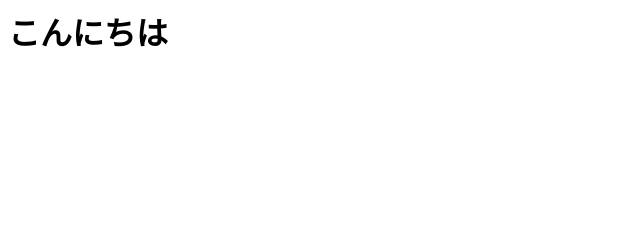
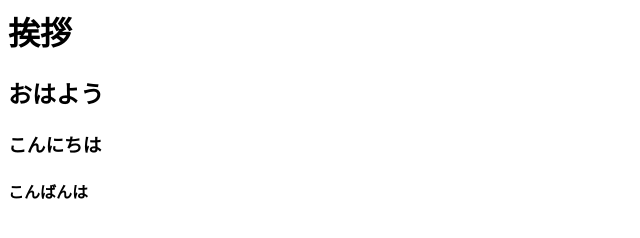
Before and after one commit to mkmkr/20190703-, a plain HTML site: page index.html in a window 1280 px wide. Shown: the whole page, without its empty margins (0-640 px from the left). Drawn offline with Linux system fonts and the light colour scheme.

Commit message:
Add HTML

```diff
--- a/index.html
+++ b/index.html
@@ -1,3 +1,6 @@
 <html>
-    <h1>こんにちは</h1>
+    <h1>挨拶</h1>
+    <h2>おはよう</h2>
+    <h3>こんにちは</h3>
+    <h4>こんばんは</h4>
 </html>
```
